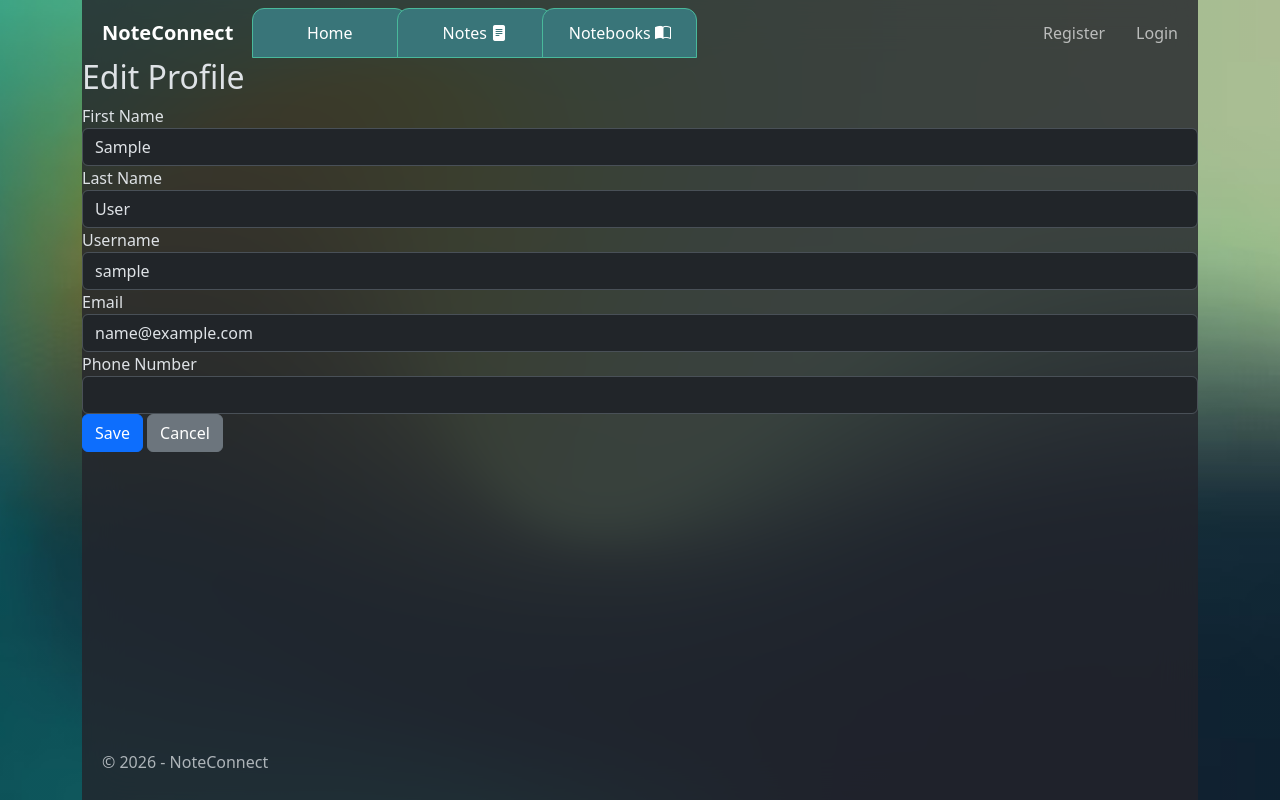
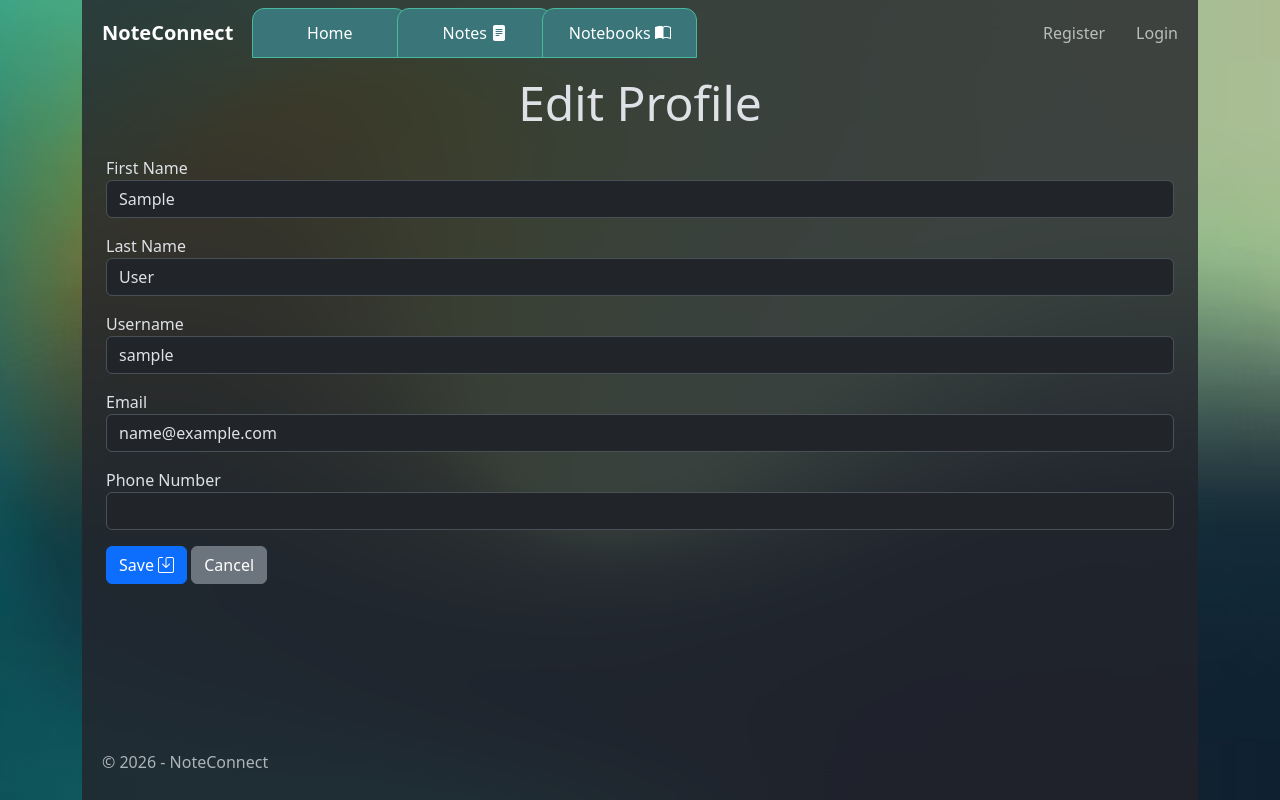
Before and after one commit to NoahFordGit/NoteConnect, an ASP.NET Core app: page /User/Edit/1 in a window 1280 px wide. Run offline with ASP.NET Core 8, Linux system fonts and the light colour scheme; the visitor is signed in with stand-in values (Sample User, id 1); style sheets or scripts are compiled from the project's sources; some libraries are stand-ins or nearby versions.

Commit message:
Updated edit user page

```diff
--- a/Views/User/Edit.cshtml
+++ b/Views/User/Edit.cshtml
@@ -3,40 +3,43 @@
 
 
 @{
-    ViewData["Title"] = "Edit user";
+    ViewData["Title"] = "Edit Profile";
 }
 
-<h2>Edit Profile</h2>
+<h2 class="display-5 text-center p-3"><strong>Edit Profile</strong></h2>
 
+<div class="align-middle ms-4 me-4">
     <form asp-action="Edit" method="post" asp-route-Id="@Model.Id">
         <input type="hidden" asp-for="Id" />
 
-    <div class="form-group">
+        <div class="form-group mb-3">
             <label>First Name</label>
             <input name="FirstName" value="@Model.FirstName" class="form-control" />
         </div>
 
-    <div class="form-group">
+        <div class="form-group mb-3">
             <label>Last Name</label>
             <input name="LastName" value="@Model.LastName" class="form-control" />
         </div>
 
-    <div class="form-group">
+        <div class="form-group mb-3">
             <label>Username</label>
             <input name="UserName" value="@Model.UserName" class="form-control" />
         </div>
 
-    <div class="form-group">
+        <div class="form-group mb-3">
             <label>Email</label>
             <input name="Email" value="@Model.Email" class="form-control" type="email" />
         </div>
 
-    <div class="form-group">
+        <div class="form-group mb-3">
             <label>Phone Number</label>
             <input name="PhoneNumber" value="@Model.PhoneNumber" class="form-control" type="tel" />
         </div>
+    </form>
 
-
-    <button type="submit" class="btn btn-primary">Save</button>
+    <div class=mt-3>
+        <button type="submit" class="btn btn-primary">Save <i class="bi bi-save"></i></button>
         <a asp-action="Index" class="btn btn-secondary">Cancel</a>
-</form>
+    </div>
+</div>
```
Lines whose indentation alone changed are shown as unchanged.
